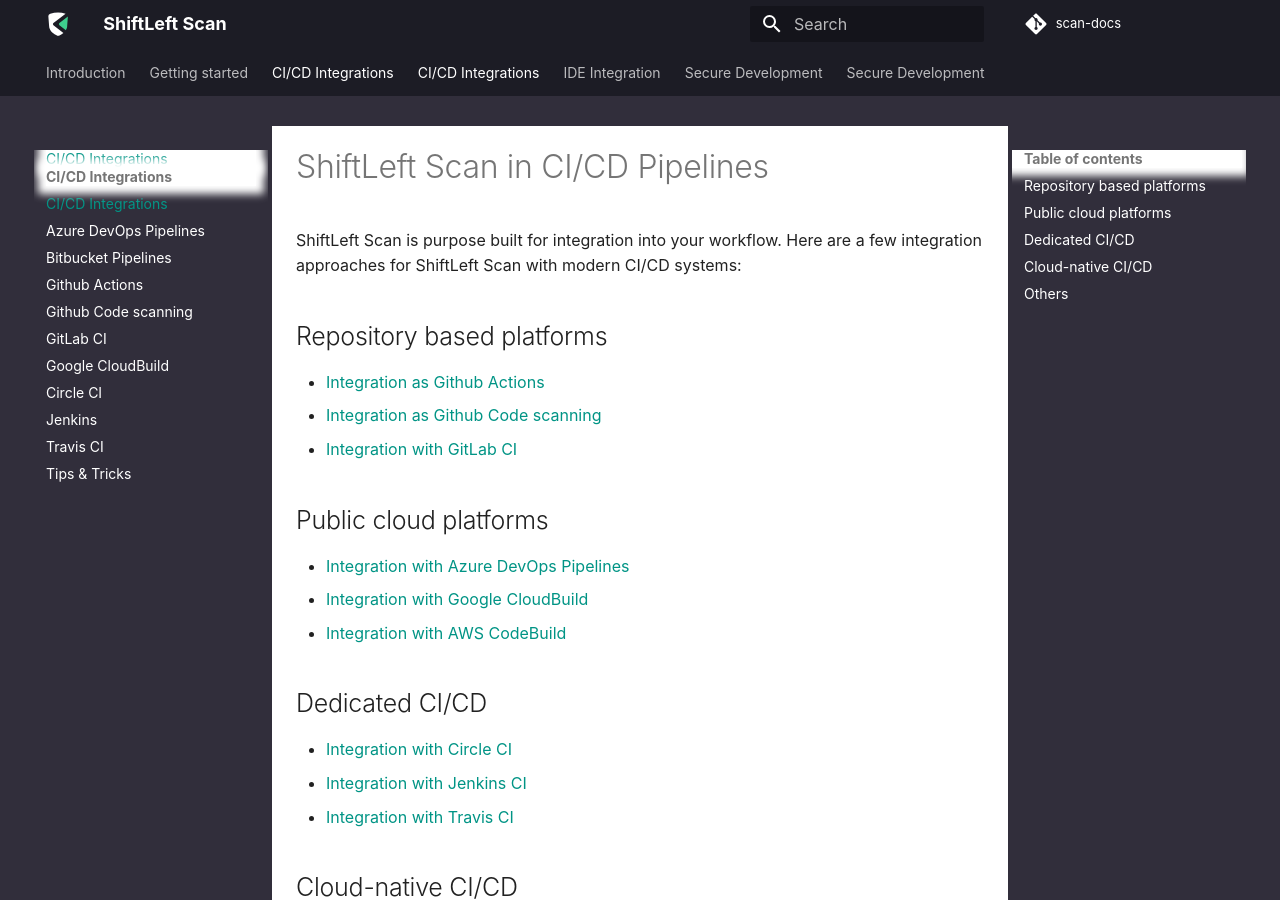
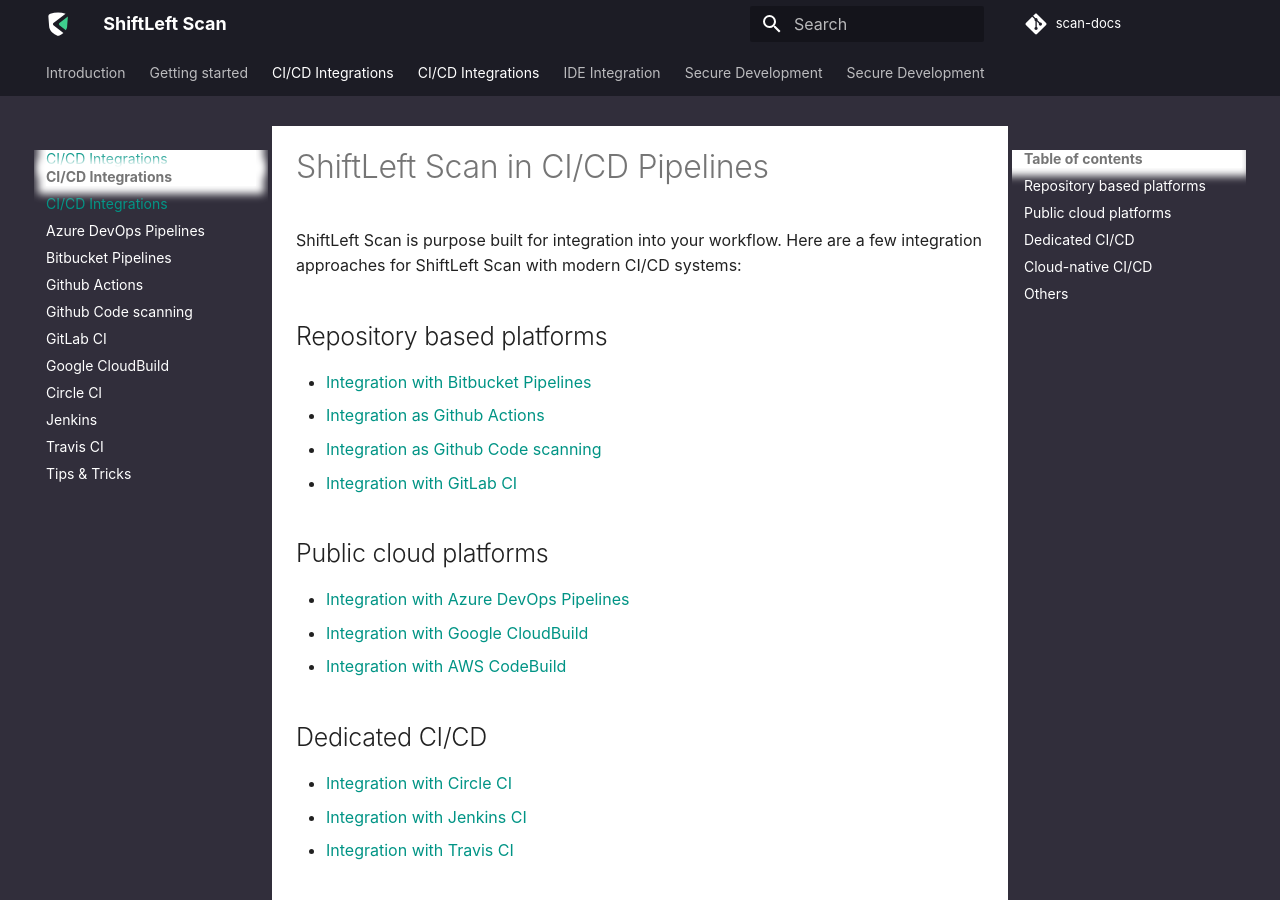
Before and after one commit to ShiftLeftSecurity/scan-docs, an MkDocs documentation site: the page built from docs/integrations/README.md, in a window 1280 px wide and 900 px high. Built offline with MkDocs 1.6.1 and Material for MkDocs 9.7.7, drawn with Linux system fonts in a browser that asks for light colours; some web fonts are replaced; comment, search, counter and statistics services are not loaded; some of the changed lines change nothing that is shown.

Commit message:
Added GA (#18)

```diff
--- a/docs/integrations/README.md
+++ b/docs/integrations/README.md
@@ -4,6 +4,7 @@
 
 ## Repository based platforms
 
+- [Integration with Bitbucket Pipelines](bitbucket.md)
 - [Integration as Github Actions](github-actions.md)
 - [Integration as Github Code scanning](code-scan.md)
 - [Integration with GitLab CI](gitlab.md)
--- a/mkdocs.yml
+++ b/mkdocs.yml
@@ -75,3 +75,7 @@
       custom_checkbox: true
   - pymdownx.tabbed
   - pymdownx.tilde
+
+google_analytics:
+  - UA-92418701-1
+  - auto
```
